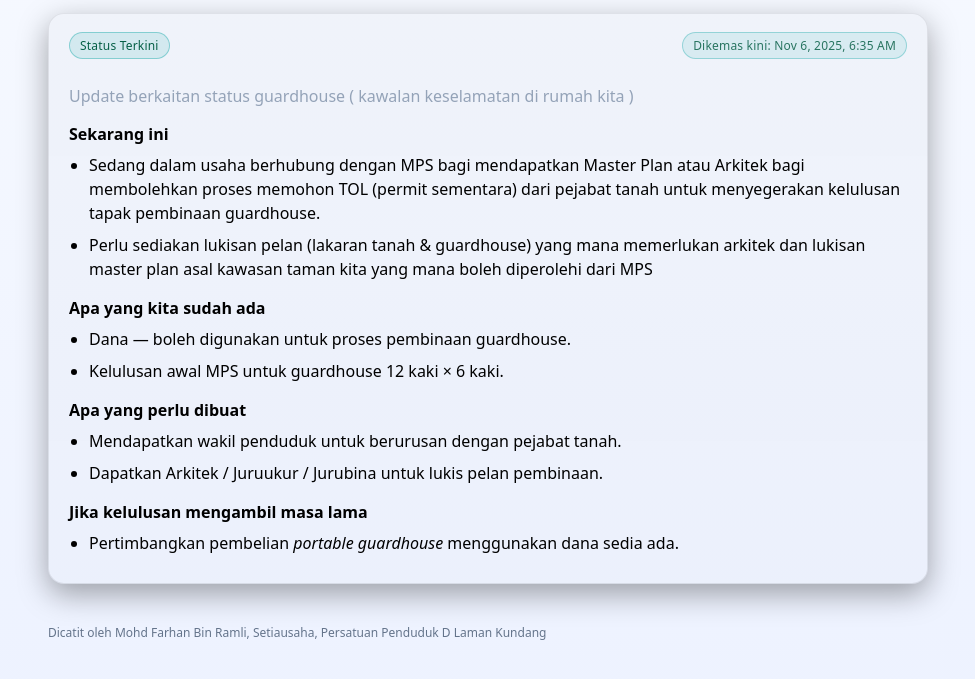
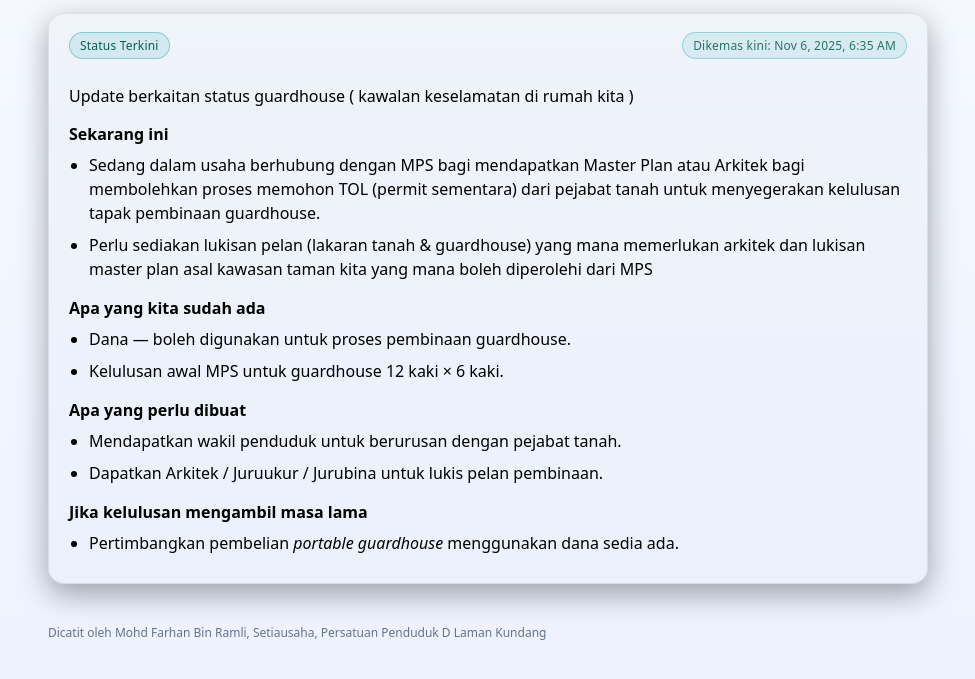
Before and after one commit to dlamankundangra/guardhouse, a plain HTML site: page index.html in a window 1280 px wide. Shown: the part 83-762 px from the top of the page, without its empty margins (152-1127 px from the left). Drawn offline with Linux system fonts and the light colour scheme.

Commit message:
Update index.html

```diff
--- a/index.html
+++ b/index.html
@@ -86,7 +86,7 @@
         <div id="updatedAt" class="badge" style="opacity:.85"></div>
       </header>
       <section>
-        <p style="margin:0 0 8px; color:var(--muted)">Update berkaitan status guardhouse ( kawalan keselamatan di rumah kita )</p>
+        <p style="margin:0 0 8px;">Update berkaitan status guardhouse ( kawalan keselamatan di rumah kita )</p>
 
         <h2>Sekarang ini</h2>
         <ul>
```
